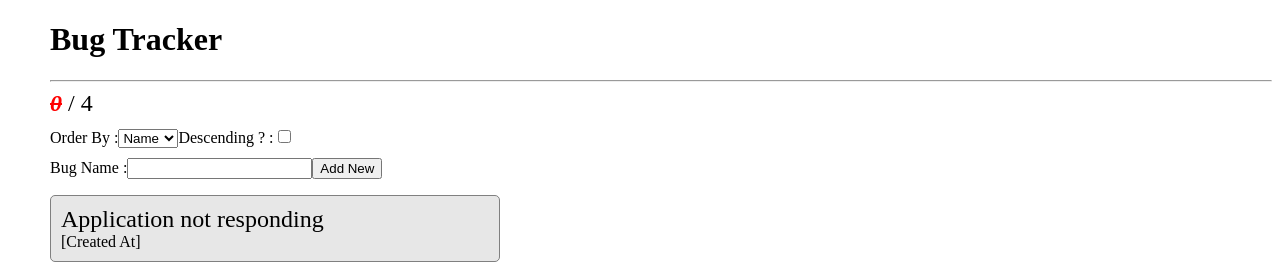
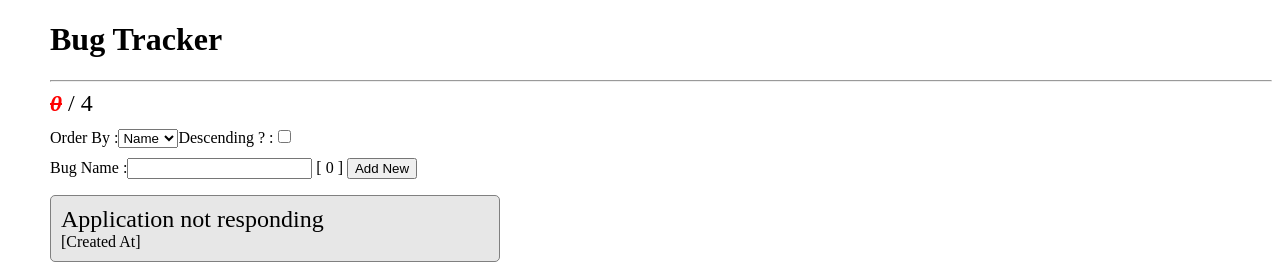
Before and after one commit to tkmagesh/Sapient-Angular-Feb-2020, an Angular app in the folder bug-tracker-app/: page / in a window 1280 px wide. Shown: the top 264 px of the page. Built offline with nearby package versions, Linux system fonts and the light colour scheme.

Commit message:
fixing issues in sorting

```diff
--- a/bug-tracker-app/src/app/bugTracker/bugTracker.component.html
+++ b/bug-tracker-app/src/app/bugTracker/bugTracker.component.html
@@ -14,8 +14,9 @@
 </section>
 <section class="edit">
     <label for="">Bug Name :</label>
-    <input type="text" #txtNewBugName>
-    <input type="button" value="Add New" (click)="onAddNewClick(txtNewBugName.value)">
+    <input type="text" (keyup)="newBugName = $event.target.value">
+    <span> [ {{newBugName.length}} ] </span>
+    <input type="button" value="Add New" (click)="onAddNewClick(newBugName)">
 </section>
 <section class="list">
     <ol>
--- a/bug-tracker-app/src/app/bugTracker/bugTracker.component.ts
+++ b/bug-tracker-app/src/app/bugTracker/bugTracker.component.ts
@@ -9,7 +9,7 @@
 })
 export class BugTrackerComponent{
     bugs : Bug[] = [];
-
+    newBugName : string = '';
     bugSortAttr : string = 'name';
     bugSortDesc : boolean = false;
     /*
@@ -29,7 +29,8 @@
 
     onAddNewClick(bugName : string){
         const newBug = this.bugOperations.createNew(bugName);
-        this.bugs.push(newBug);
+        //this.bugs.push(newBug);
+        this.bugs = [...this.bugs, newBug];
     }
 
     onBugNameClick(bug){
--- a/bug-tracker-app/src/app/bugTracker/pipes/sort.pipe.ts
+++ b/bug-tracker-app/src/app/bugTracker/pipes/sort.pipe.ts
@@ -4,7 +4,8 @@
     (p1: any, p2: any): number
 }
 @Pipe({
-    name : 'sort'
+    name : 'sort',
+    pure : true
 })
 export class SortPipe implements PipeTransform{
 
@@ -22,6 +23,7 @@
         }
     }
     transform(data : any[], attrName : string, isDesc : boolean = false ){
+        console.log('sort.transform triggered');
         if (!data || !data.length || !attrName) return data;
         let comparer = this.getComparer(attrName);
         if (isDesc)
```
